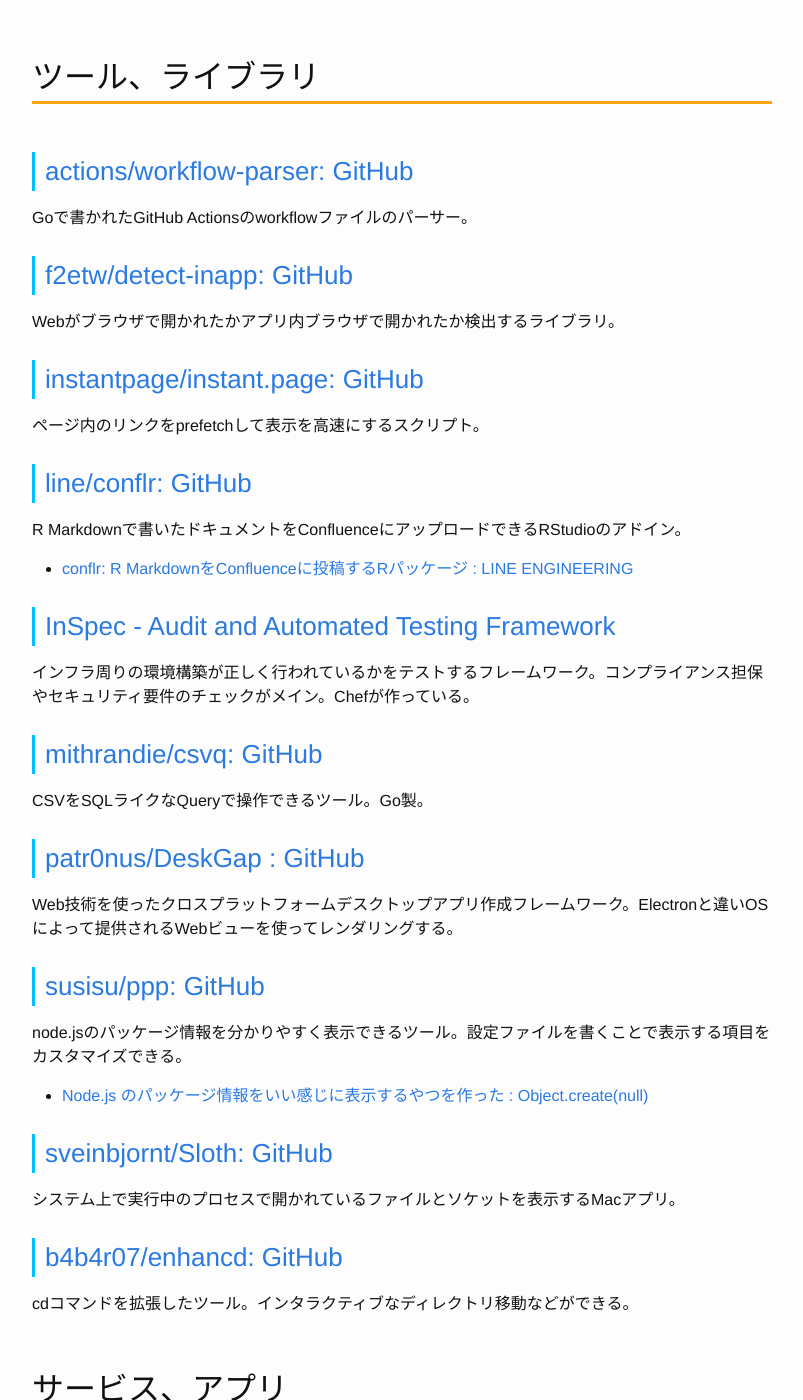
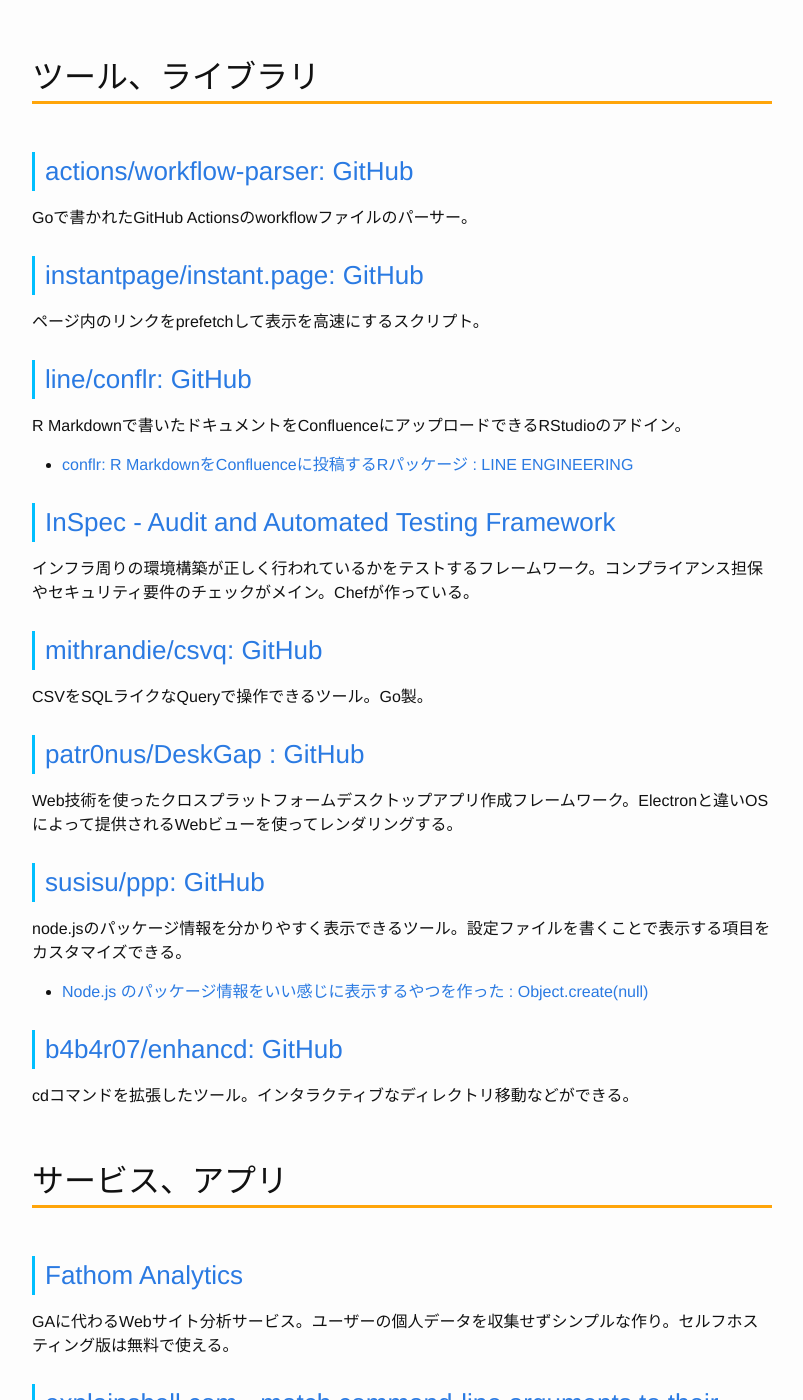
Before and after one commit to Gather-Tech/Gather-Tech.github.io, a Jekyll site: the page built from _posts/2019/2019-02-18-Gather138.md, in a window 1280 px wide and 1400 px high, scrolled down 3317 px. Shown: the whole window, without its empty margins (238-1041 px from the left). Built offline with Jekyll 4.4.1, drawn with Linux system fonts in a browser that asks for light colours; comment, search, counter and statistics services are not loaded.

Commit message:
Reduced articles

```diff
--- a/_posts/2019/2019-02-18-Gather138.md
+++ b/_posts/2019/2019-02-18-Gather138.md
@@ -80,10 +80,6 @@
 
 Goで書かれたGitHub Actionsのworkflowファイルのパーサー。
 
-### [f2etw/detect-inapp: GitHub](https://github.com/f2etw/detect-inapp)
-
-Webがブラウザで開かれたかアプリ内ブラウザで開かれたか検出するライブラリ。
-
 ### [instantpage/instant.page: GitHub](https://github.com/instantpage/instant.page)
 
 ページ内のリンクをprefetchして表示を高速にするスクリプト。
@@ -112,10 +108,6 @@
 
 - [Node.js のパッケージ情報をいい感じに表示するやつを作った : Object.create(null)](https://susisu.hatenablog.com/entry/2019/01/26/124158)
 
-### [sveinbjornt/Sloth: GitHub](https://github.com/sveinbjornt/Sloth)
-
-システム上で実行中のプロセスで開かれているファイルとソケットを表示するMacアプリ。
-
 ### [b4b4r07/enhancd: GitHub](https://github.com/b4b4r07/enhancd)
 
 cdコマンドを拡張したツール。インタラクティブなディレクトリ移動などができる。
```
